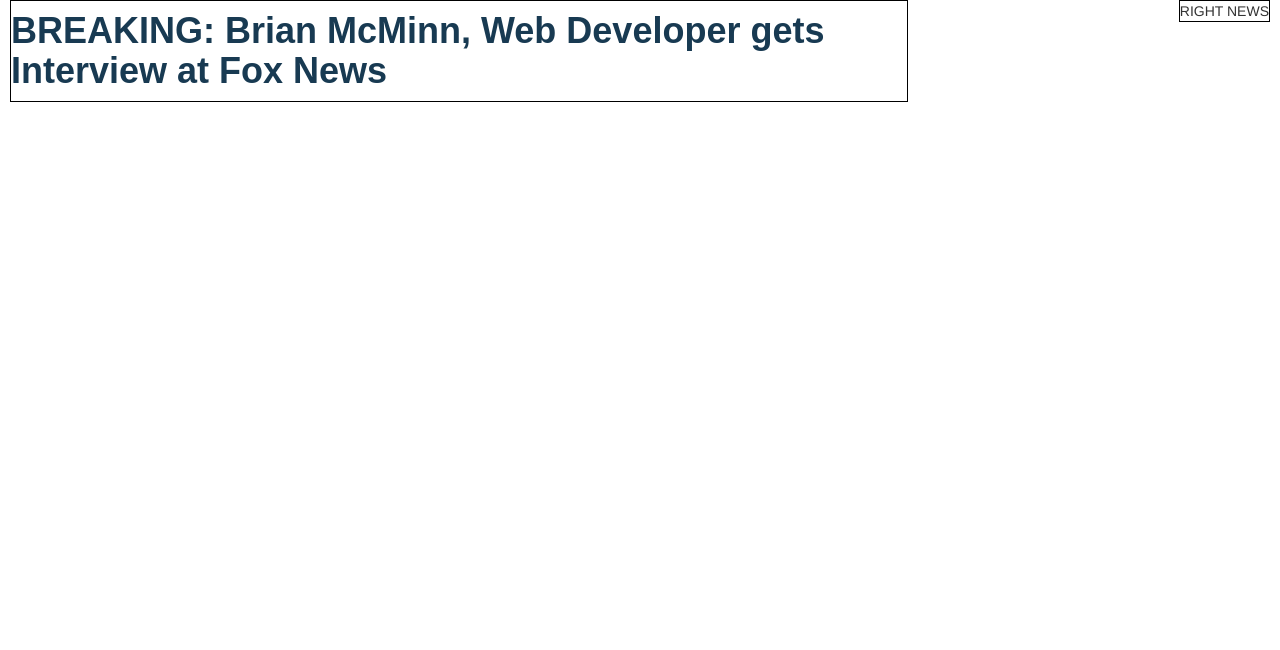
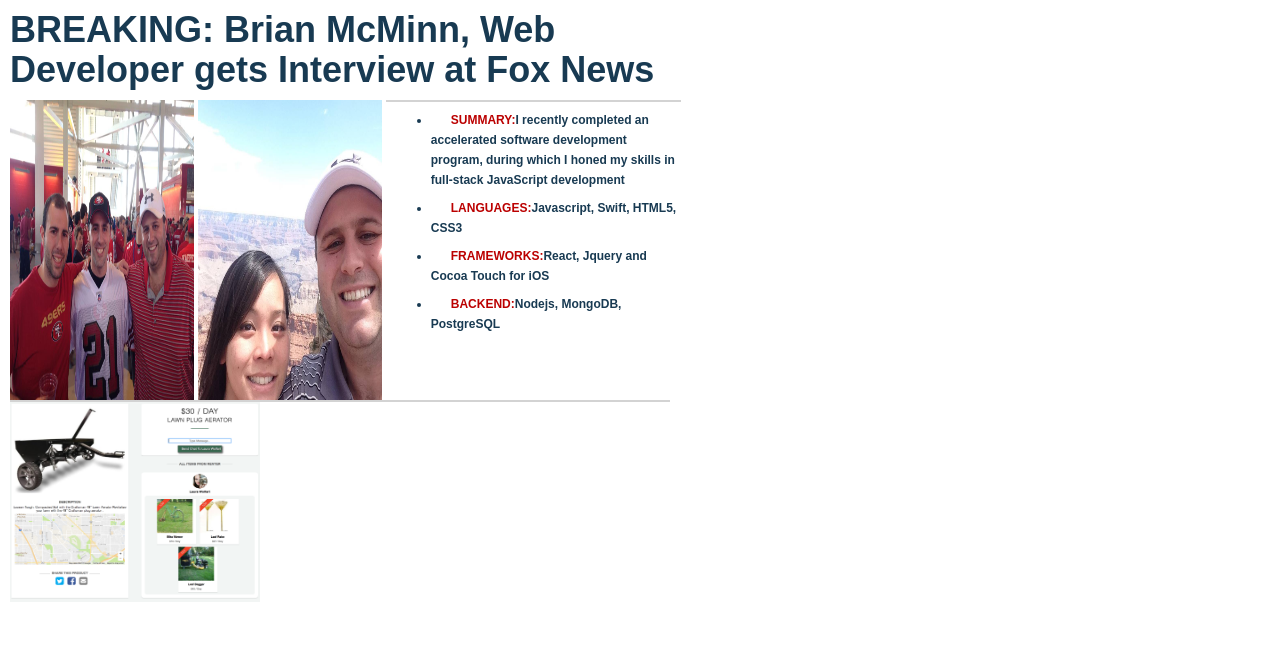
Before and after one commit to brianmsj/fn_g, a PHP site: page / in a window 1280 px wide. Shown: the part 150-800 px from the top of the page. Run offline with PHP 8.4, Linux system fonts and the light colour scheme.

Commit message:
finished headlines page

```diff
--- a/header.css
+++ b/header.css
@@ -77,15 +77,13 @@
  position: absolute;
  left: 10px;
  display: inline-block;
- border: 1px solid black;
  color: #183a52;
- max-width: 70%;
+ width: 660px;
 }
 .right-news-container {
  position: absolute;
  display: inline-block;
  right: 10px;
- border: 1px solid black;
 }
 .main-news-title {
  font-family: arial,sans-serif;
@@ -98,3 +96,61 @@
 .headline-link:hover {
  text-decoration: underline;
 }
+.headlines-container {
+  white-space: nowrap;
+}
+.main-news-links:hover {
+  background-color: grey;
+  color: white;
+}
+.headline-image {
+  height: 300px;
+  width: 184px;
+  display: inline-block;
+}
+.headline-stories {
+  display: inline-block;
+  vertical-align: top;
+  white-space: normal;
+}
+.headline-ul-span {
+  color: #bb0000;
+  font-family: arial, sans-serif;
+  font-size: 12px;
+  font-weight: bold;
+}
+
+.headline-ul {
+  color: #183a52;
+  font-family: arial, sans-serif;
+  font-size: 12px;
+  font-weight: bold;
+  margin-bottom: 5px;
+  margin-top: 8px;
+}
+.headline-ul:hover {
+  text-decoration: underline;
+}
+.headline-list-main {
+  color: #bb0000;
+  font-size: 12px;
+  font-weight: bold;
+  padding-left: 20px;
+  margin-top: 0;
+  max-width: 250px;
+}
+.break-line {
+  background: lightgrey;
+  height: 1.5px;
+}
+.project-item {
+  display: inline-block;
+}
+.project-image {
+  height: 100%;
+  width: 100%;
+}
+.project-image-container {
+  width: 250px;
+  height: 200px;
+}
--- a/index.html
+++ b/index.html
@@ -54,9 +54,29 @@
      <div class='news-container'>
        <div class='left-news-container'>
          <a class='headline-link'href='http://www.foxnews.com'><h1 class='main-news-title'>BREAKING: Brian McMinn, Web Developer gets Interview at Fox News</h1></a>
+         <div class='headlines-container'>
+           <img class='headline-image'src='images/brian1.jpg'>
+           <img class='headline-image'src='images/brian2.jpg'>
+           <div class='headline-stories'>
+           <div class='break-line'></div>
+            <ul class='headline-list-main'>
+             <li class='headline-ul'><span class='headline-ul-span'>SUMMARY:</span> I recently completed an accelerated software development program, during which I honed my skills in
+               full-stack JavaScript development</li>
+             <li class='headline-ul'><span class='headline-ul-span'>LANGUAGES:</span> Javascript, Swift, HTML5, CSS3</li>
+             <li class='headline-ul'><span class='headline-ul-span'>FRAMEWORKS:</span> React, Jquery and Cocoa Touch for iOS</li>
+             <li class='headline-ul'><span class='headline-ul-span'>BACKEND:</span> Nodejs, MongoDB, PostgreSQL</li>
+           </ul>
+           </div>
+           <div class='break-line'></div>
+           <div class='project-item'>
+             <div class='project-image-container'>
+             <img class='project-image' src='images/let-it-mow-4.png'>
+             </div>
+           <div class='project-item'>
+           <div class='project-item'>
+         </div>
        </div>
        <div class='right-news-container'>
-         RIGHT NEWS
        </div>
      <div>
   </body>
```
Also changed, not shown: images/bbimage.png (added), images/brian1.jpg (added), images/brian2.jpg (added), images/let-it-mow-4.png (added), images/vegas.png (added).
